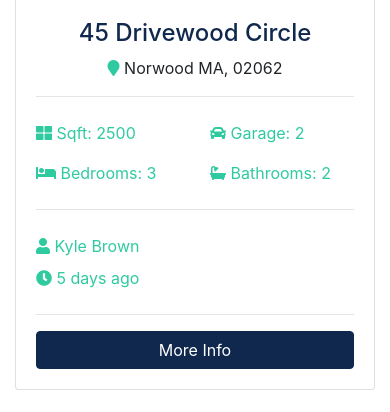
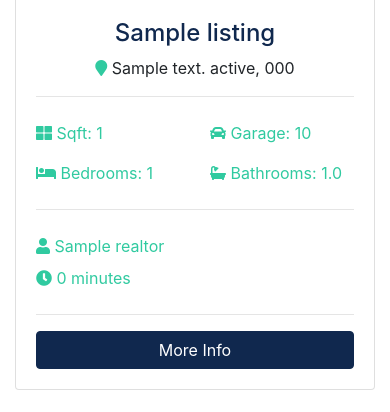
Before and after one commit to cristicismas/BT-Real-Estate, a Django app: template templates/pages/index.html in a window 390 px wide. Shown: the part 1194-1606 px from the top of the page. Run offline with Django 3.2, Linux system fonts and the light colour scheme; the template is opened without the code that fills it: values that come from a table or form of the project are taken from there, others are empty; tables that the repository leaves empty hold one stand-in row (values such as "Sample post"); grey boxes marked "Sample" are stand-in pictures; parts of the project's set-up code (start-up, migrations or seed data) failed here and were passed over; some libraries are stand-ins or nearby versions.

Commit message:
Make about and home page dynamic

```diff
--- a/templates/pages/index.html
+++ b/templates/pages/index.html
@@ -1,4 +1,6 @@
 {% extends 'base.html' %}
+
+{% load humanize %}
 
 {% block content %}
 <!-- Showcase -->
@@ -151,135 +153,56 @@
   <div class="container">
     <h3 class="text-center mb-3">Latest Listings</h3>
     <div class="row">
-      <!-- Listing 1 -->
+
+      {% if listings %}
+        {% for listing in listings %}
           <div class="col-md-6 col-lg-4 mb-4">
             <div class="card listing-preview">
-          <img class="card-img-top" src="assets/img/homes/home-1.jpg" alt="" />
+              <img class="card-img-top" src="{{ listing.photo_main.url }}" alt="" />
               <div class="card-img-overlay">
                 <h2>
-              <span class="badge badge-secondary text-white">$490,000</span>
+                  <span class="badge badge-secondary text-white">${{ listing.price | intcomma }}</span>
                 </h2>
               </div>
               <div class="card-body">
                 <div class="listing-heading text-center">
-              <h4 class="text-primary">45 Drivewood Circle</h4>
+                  <h4 class="text-primary">{{ listing.title }}</h4>
                   <p>
-                <i class="fas fa-map-marker text-secondary"></i> Norwood MA,
-                02062
+                    <i class="fas fa-map-marker text-secondary"></i> {{ listing.address }} {{ listing.state }},
+                    {{ listing.zipcode }}
                   </p>
                 </div>
                 <hr />
                 <div class="row py-2 text-secondary">
                   <div class="col-6">
-                <i class="fas fa-th-large"></i> Sqft: 2500
+                    <i class="fas fa-th-large"></i> Sqft: {{ listing.sqft }}
                   </div>
-              <div class="col-6"><i class="fas fa-car"></i> Garage: 2</div>
+                  <div class="col-6"><i class="fas fa-car"></i> Garage: {{ listing.garage }}</div>
                 </div>
                 <div class="row py-2 text-secondary">
-              <div class="col-6"><i class="fas fa-bed"></i> Bedrooms: 3</div>
-              <div class="col-6"><i class="fas fa-bath"></i> Bathrooms: 2</div>
+                  <div class="col-6"><i class="fas fa-bed"></i> Bedrooms: {{ listing.bedrooms }}</div>
+                  <div class="col-6"><i class="fas fa-bath"></i> Bathrooms: {{ listing.bathrooms }}</div>
                 </div>
                 <hr />
                 <div class="row py-2 text-secondary">
-              <div class="col-6"><i class="fas fa-user"></i> Kyle Brown</div>
+                  <div class="col-6"><i class="fas fa-user"></i> {{ listing.realtor }}</div>
                 </div>
                 <div class="row text-secondary pb-2">
-              <div class="col-6"><i class="fas fa-clock"></i> 5 days ago</div>
+                  <div class="col-6"><i class="fas fa-clock"></i> {{ listing.list_date | timesince }}</div>
                 </div>
                 <hr />
-            <a href="listing.html" class="btn btn-primary btn-block"
+                <a href="{% url 'listing' listing.id %}" class="btn btn-primary btn-block"
                   >More Info</a
                 >
               </div>
             </div>
           </div>
-
-      <!-- Listing 2 -->
-      <div class="col-md-6 col-lg-4 mb-4">
-        <div class="card listing-preview">
-          <img class="card-img-top" src="assets/img/homes/home-2.jpg" alt="" />
-          <div class="card-img-overlay">
-            <h2>
-              <span class="badge badge-secondary text-white">$550,000</span>
-            </h2>
+        {% endfor %}
+      {% else %}
+        <div class="col-md-12">
+          <p>No Listings Available</p>
         </div>
-          <div class="card-body">
-            <div class="listing-heading text-center">
-              <h4 class="text-primary">18 Jefferson Lane</h4>
-              <p>
-                <i class="fas fa-map-marker text-secondary"></i> Woburn MA,
-                01801
-              </p>
-            </div>
-            <hr />
-            <div class="row py-2 text-secondary">
-              <div class="col-6">
-                <i class="fas fa-th-large"></i> Sqft: 3200
-              </div>
-              <div class="col-6"><i class="fas fa-car"></i> Garage: 1</div>
-            </div>
-            <div class="row py-2 text-secondary">
-              <div class="col-6"><i class="fas fa-bed"></i> Bedrooms: 4</div>
-              <div class="col-6">
-                <i class="fas fa-bath"></i> Bathrooms: 2.5
-              </div>
-            </div>
-            <hr />
-            <div class="row py-2 text-secondary">
-              <div class="col-6"><i class="fas fa-user"></i> Mark Hudson</div>
-            </div>
-            <div class="row text-secondary pb-2">
-              <div class="col-6"><i class="fas fa-clock"></i> 5 days ago</div>
-            </div>
-            <hr />
-            <a href="listing.html" class="btn btn-primary btn-block"
-              >More Info</a
-            >
-          </div>
-        </div>
-      </div>
-
-      <!-- Listing 3 -->
-      <div class="col-md-6 col-lg-4 mb-4">
-        <div class="card listing-preview">
-          <img class="card-img-top" src="assets/img/homes/home-3.jpg" alt="" />
-          <div class="card-img-overlay">
-            <h2>
-              <span class="badge badge-secondary text-white">$580,000</span>
-            </h2>
-          </div>
-          <div class="card-body">
-            <div class="listing-heading text-center">
-              <h4 class="text-primary">187 Woodrow Street</h4>
-              <p>
-                <i class="fas fa-map-marker text-secondary"></i> Salem MA, 01915
-              </p>
-            </div>
-            <hr />
-            <div class="row py-2 text-secondary">
-              <div class="col-6">
-                <i class="fas fa-th-large"></i> Sqft: 3107
-              </div>
-              <div class="col-6"><i class="fas fa-car"></i> Garage: 0</div>
-            </div>
-            <div class="row py-2 text-secondary">
-              <div class="col-6"><i class="fas fa-bed"></i> Bedrooms: 4</div>
-              <div class="col-6"><i class="fas fa-bath"></i> Bathrooms: 3</div>
-            </div>
-            <hr />
-            <div class="row py-2 text-secondary">
-              <div class="col-6"><i class="fas fa-user"></i> Mark Hudson</div>
-            </div>
-            <div class="row text-secondary pb-2">
-              <div class="col-6"><i class="fas fa-clock"></i> 5 days ago</div>
-            </div>
-            <hr />
-            <a href="listing.html" class="btn btn-primary btn-block"
-              >More Info</a
-            >
-          </div>
-        </div>
-      </div>
+      {% endif %}
     </div>
   </div>
 </section>
```
Also changed, not shown: pages/views.py (+19 -2 lines), templates/pages/about.html (+18 -33 lines). Lines whose indentation alone changed are shown as unchanged.
